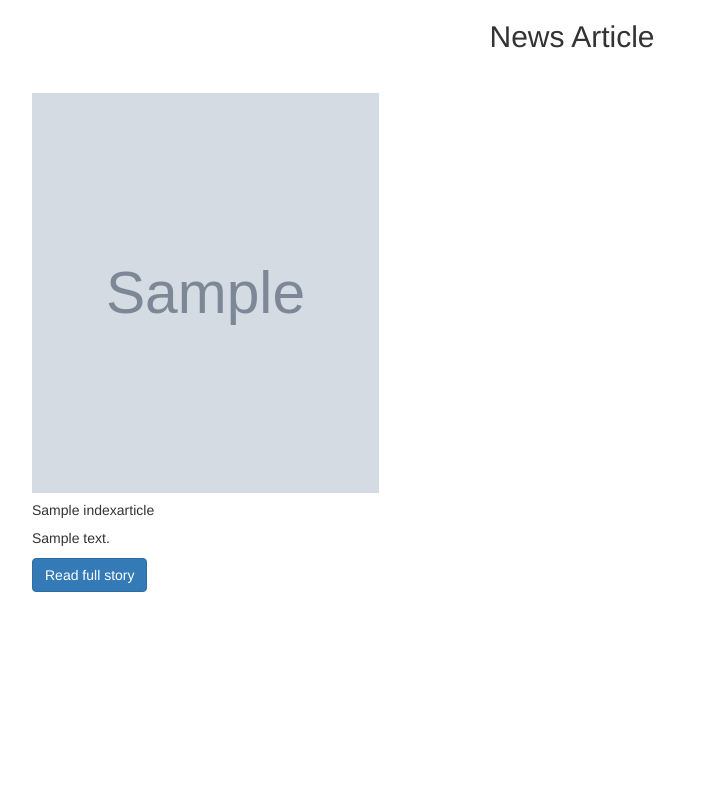
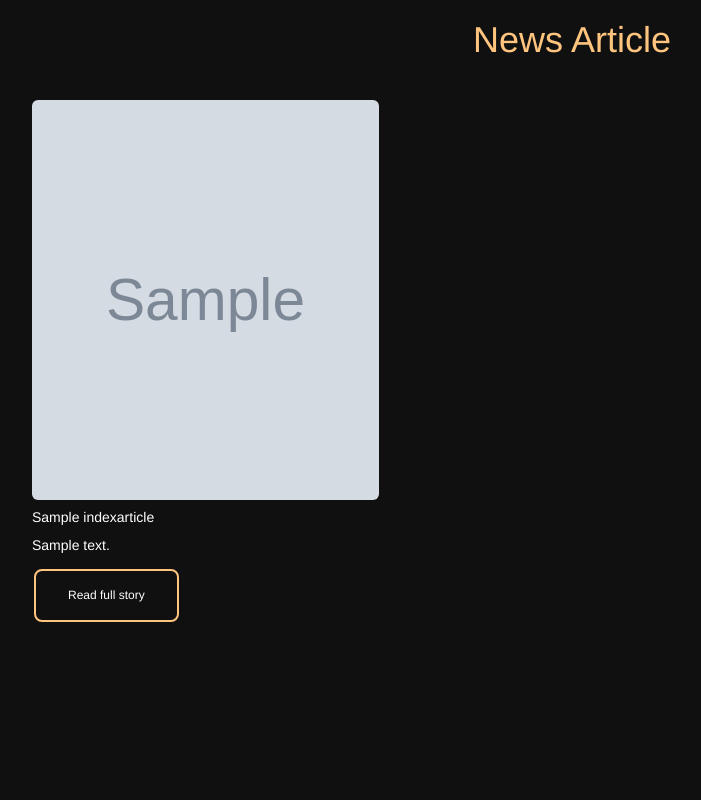
Before and after one commit to duncan-chege/news, a Flask app: template app/templates/article.html in a window 1280 px wide. Shown: the whole page, without its empty margins (113-814 px from the left). Run offline with Flask 2, Linux system fonts and the light colour scheme; the template is opened without the code that fills it: most values are stand-ins (such as "Sample title", 1, 10 or a date in 2020); grey boxes marked "Sample" are stand-in pictures; parts of the project's set-up code (start-up, migrations or seed data) failed here and were passed over; some libraries are stand-ins or nearby versions.

Commit message:
add new stylings

```diff
--- a/app/static/css/article.css
+++ b/app/static/css/article.css
@@ -4,12 +4,18 @@
     float: left;
     margin: 2em;
 } */
+body{
+    background-color: #101010;
+    color: white;
+}
 .imagesize{
     width: 70%;
     height: 50%;
 }
 .artitle{
     text-align: center;
+    color: #ffc47e;
+    font-size: 36px;
 }
 .move{
     margin-left: 100px;
@@ -17,3 +23,21 @@
 .movecard{
     margin: 30px;
 }
+.btn{
+
+    background-color: #101010;
+    border: 2px solid #ffc47e;
+    color: white;
+    padding: 16px 32px;
+    text-align: center;
+    text-decoration: none;
+    font-size: 12px;
+    margin: 4px 2px;
+    transition-duration: 0.4s;
+    cursor: pointer;
+    border-radius: 8px;
+}
+.btn:hover {
+    background-color: #ffc47e;
+    color: black;
+  }
--- a/app/templates/article.html
+++ b/app/templates/article.html
@@ -20,11 +20,12 @@
         <div class="col-sm-6">
 
             <div class="card card movecard">
-                    <img class="card-img-top imagesize" src="{{indexarticle.urlToImage}}" alt="article image">
+                    <img class="card-img-top imagesize img-rounded" src="{{indexarticle.urlToImage}}" alt="article image">
                     <div class="card-body">
                         <h5 class="card-title">{{indexarticle.title}}</h5>
                         <p class="card-text">{{indexarticle.content | truncate(100) }}</p>
-                        <a href="{{indexarticle.url}}" class="btn btn-primary">Read full story</a>
+                        <button class="btn" onclick="{{indexarticle.url}}">Read full story</button>
+                        <!-- <a href="{{indexarticle.url}}" class="btn btn-primary">Read full story</a> -->
                     </div>
             </div>
         </div>
--- a/app/templates/base.html
+++ b/app/templates/base.html
@@ -1,2 +1,3 @@
 <link rel="shortcut icon" href="{{ url_for('static', filename='favicon.ico') }}">
+<!-- <link href="https://fonts.googleapis.com/css?family=Sarabun:400,700" rel="stylesheet"> -->
 {% extends 'bootstrap/base.html'%}
--- a/app/templates/index.html
+++ b/app/templates/index.html
@@ -5,6 +5,7 @@
 
     {{ super() }}
     <link rel="stylesheet" href="{{url_for('static',filename='css/index.css')}}">
+    <link rel="stylesheet" href="https://www.w3schools.com/w3css/4/w3.css">
 
 {% endblock %}
 
@@ -20,8 +21,8 @@
 
             {% for news_sources in sources %}
 
-            <div class="col-sm-4 cardi">
-                <p><a href="/article/{{news_sources.id}}" target="_blank">{{ news_sources.name}}</a></p>
+            <div class="col-sm-4 cardi w3-sand">
+                <p class="text"><a href="/article/{{news_sources.id}}" target="_blank">{{ news_sources.name}}</a></p>
                   <!-- Click to view the articles -->
 
             </div>
```
Also changed, not shown: app/static/css/index.css (+13 -3 lines).
